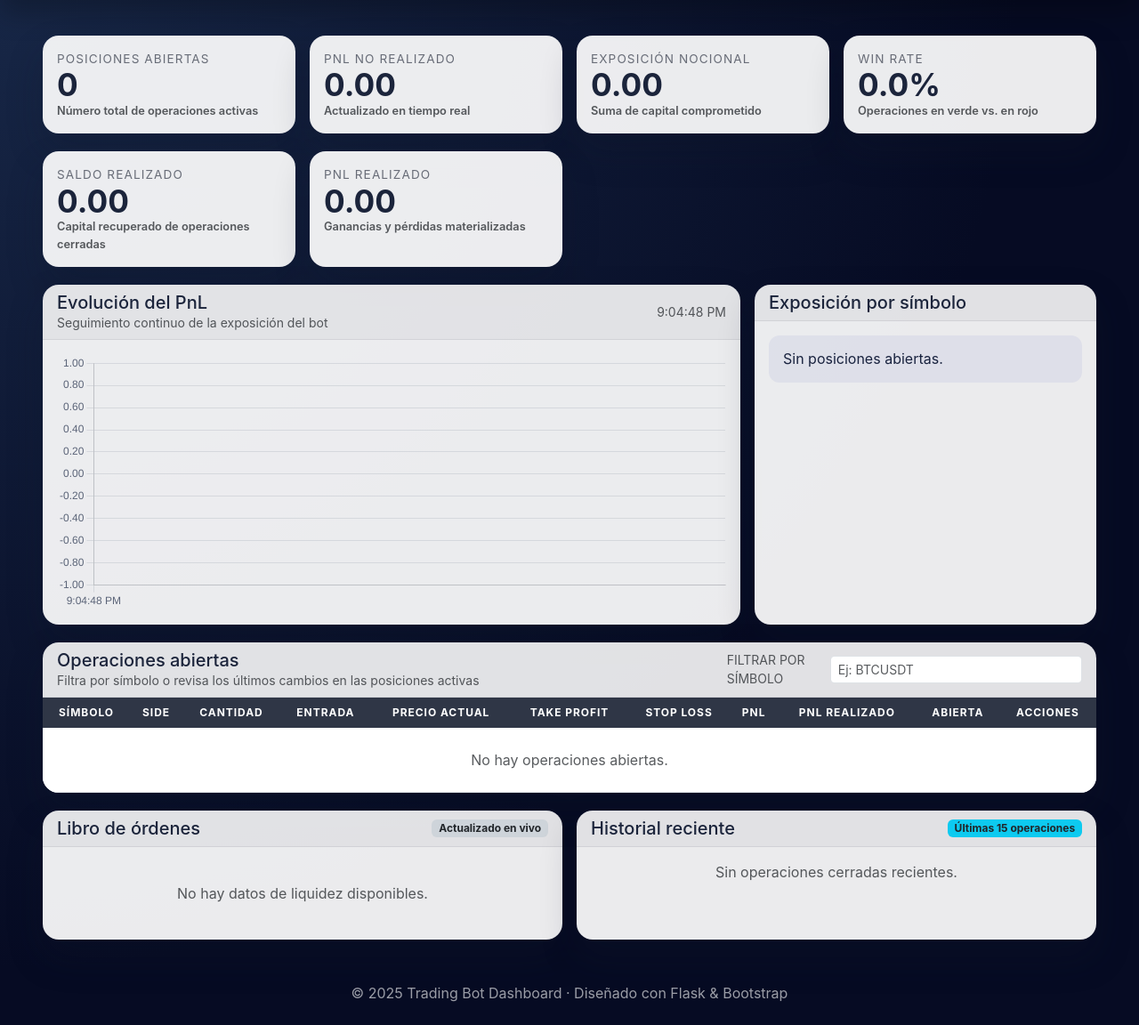
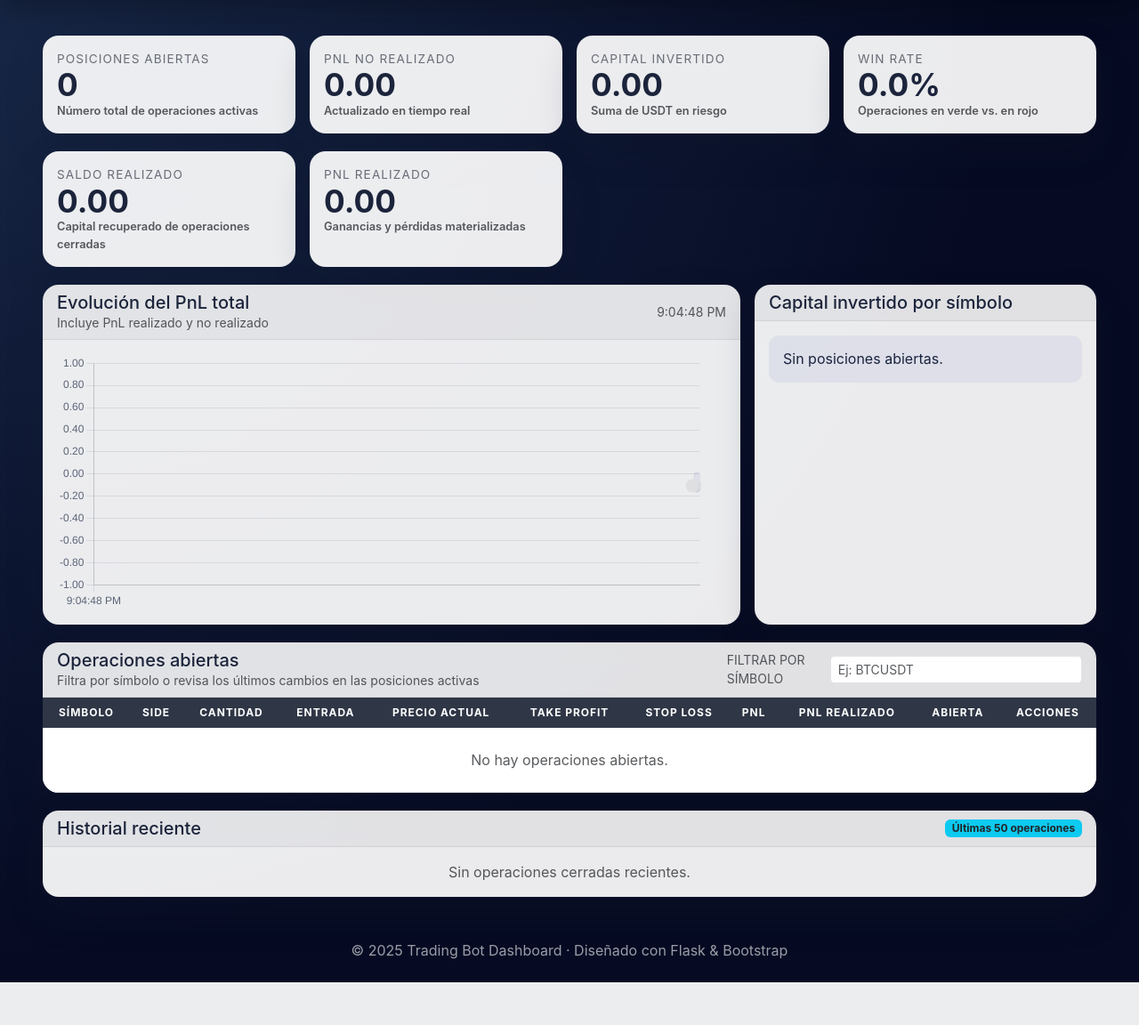
Before and after one commit to EJE2025/bot, a Flask app: page / in a window 1280 px wide. Shown: the part 56-1208 px from the top of the page at 89% size. After the commit the page ends 1160 px from the top, so only its background shows below. Run offline with Flask 3, Linux system fonts and the light colour scheme; data that the repository does not hold is empty; some libraries are stand-ins or nearby versions.

Commit message:
Refine position sizing and dashboard session handling

```diff
--- a/trading_bot/static/css/dashboard.css
+++ b/trading_bot/static/css/dashboard.css
@@ -36,6 +36,73 @@ main.container-fluid {
     border-radius: 18px;
     box-shadow: 0 20px 40px rgba(15, 23, 42, 0.24);
     overflow: hidden;
+}
+
+.chart-body {
+    position: relative;
+    height: 320px;
+    padding-right: 2.8rem;
+}
+
+.pnl-chart-wrapper {
+    position: relative;
+    height: 100%;
+}
+
+.pnl-chart-wrapper canvas {
+    width: 100% !important;
+    height: 100% !important;
+}
+
+.pnl-scroll {
+    position: absolute;
+    top: 0;
+    bottom: 0;
+    right: -0.85rem;
+    margin: auto 0;
+    width: 2.2rem;
+    padding: 0;
+    background: transparent;
+    -webkit-appearance: slider-vertical;
+    writing-mode: bt-lr;
+}
+
+.pnl-scroll:disabled {
+    opacity: 0.35;
+}
+
+.pnl-scroll:focus {
+    box-shadow: none;
+}
+
+.pnl-scroll::-webkit-slider-runnable-track {
+    width: 6px;
+    background: rgba(63, 81, 181, 0.25);
+    border-radius: 999px;
+}
+
+.pnl-scroll::-webkit-slider-thumb {
+    -webkit-appearance: none;
+    width: 16px;
+    height: 16px;
+    background: var(--brand-secondary);
+    border-radius: 50%;
+    border: 2px solid rgba(255, 255, 255, 0.9);
+    margin-top: -5px;
+}
+
+.pnl-scroll::-moz-range-track {
+    width: 6px;
+    background: rgba(63, 81, 181, 0.25);
+    border-radius: 999px;
+}
+
+.pnl-scroll::-moz-range-thumb {
+    width: 16px;
+    height: 16px;
+    background: var(--brand-secondary);
+    border-radius: 50%;
+    border: 2px solid rgba(255, 255, 255, 0.9);
 }
 
 .card-header {
@@ -212,6 +279,16 @@ main.container-fluid {
     }
 }
 
+@media (max-width: 576px) {
+    .chart-body {
+        padding-right: 2.2rem;
+    }
+
+    .pnl-scroll {
+        right: -0.6rem;
+    }
+}
+
 @media (min-width: 993px) {
     .liquidity-grid {
         grid-template-columns: repeat(auto-fit, minmax(280px, 1fr));
--- a/trading_bot/static/js/dashboard.js
+++ b/trading_bot/static/js/dashboard.js
@@ -1,5 +1,6 @@
 const REFRESH_INTERVAL = 10000;
-const MAX_POINTS = 60;
+const MAX_VIEW_POINTS = 60;
+const MAX_SERIES_POINTS = 500;
 
 const numberFormatter = new Intl.NumberFormat('en-US', {
   minimumFractionDigits: 2,
@@ -26,17 +27,25 @@ const state = {
   trades: [],
   summary: null,
   history: [],
-  liquidity: {},
   symbolFilter: '',
   pnlSeries: [],
+  sessionBaselines: {
+    realized_balance: 0,
+    realized_pnl_total: 0,
+    total_pnl: 0,
+  },
   tradingActive: true,
   connectionHealthy: true,
+  sessionId: null,
+  pnlViewportOffset: 0,
+  pnlViewportManual: false,
 };
 
 let pnlChart = null;
 let socket = null;
 let partialModal = null;
 let partialTradeContext = null;
+let pnlScroll = null;
 
 function getTradeId(trade) {
   return trade.trade_id || trade.id || trade.uuid;
@@ -136,10 +145,11 @@ function formatNumber(value, formatter = numberFormatter) {
 }
 
 function formatPnL(value) {
-  const numeric = Number(value);
-  if (!Number.isFinite(numeric)) {
+  const raw = Number(value);
+  if (!Number.isFinite(raw)) {
     return '—';
   }
+  const numeric = normalizeBaselineDelta(raw);
   const prefix = numeric > 0 ? '+' : '';
   return `${prefix}${numberFormatter.format(numeric)}`;
 }
@@ -151,6 +161,14 @@ function formatDate(value) {
     return value;
   }
   return date.toLocaleString();
+}
+
+function normalizeBaselineDelta(value) {
+  const numeric = Number(value);
+  if (!Number.isFinite(numeric)) {
+    return 0;
+  }
+  return Math.abs(numeric) < 1e-8 ? 0 : numeric;
 }
 
 function ensureChart() {
@@ -167,7 +185,7 @@ function ensureChart() {
       labels: [],
       datasets: [
         {
-          label: 'PnL no realizado',
+          label: 'PnL total',
           data: [],
           borderColor: '#2b6cb0',
           backgroundColor: 'rgba(66, 153, 225, 0.25)',
@@ -219,37 +237,146 @@ function ensureChart() {
   return pnlChart;
 }
 
+function resetPnlSeries() {
+  state.pnlSeries = [];
+  state.pnlViewportOffset = 0;
+  state.pnlViewportManual = false;
+  const chart = ensureChart();
+  if (!chart) return;
+  chart.data.labels = [];
+  chart.data.datasets[0].data = [];
+  chart.update('none');
+  updatePnlSlider();
+}
+
+function getPnlScroll() {
+  if (!pnlScroll) {
+    pnlScroll = document.getElementById('pnlScroll');
+  }
+  return pnlScroll;
+}
+
+function updatePnlSlider() {
+  const slider = getPnlScroll();
+  if (!slider) return;
+  const total = state.pnlSeries.length;
+  const windowSize = Math.min(MAX_VIEW_POINTS, total);
+  const maxOffset = Math.max(0, total - windowSize);
+  slider.max = String(maxOffset);
+  slider.disabled = maxOffset === 0;
+  if (maxOffset === 0) {
+    state.pnlViewportOffset = 0;
+    state.pnlViewportManual = false;
+  }
+  const desiredValue = state.pnlViewportManual ? Math.min(state.pnlViewportOffset, maxOffset) : 0;
+  if (Number(slider.value) !== desiredValue) {
+    slider.value = String(desiredValue);
+  }
+}
+
+function applyPnlViewport() {
+  const chart = ensureChart();
+  if (!chart) return;
+  const total = state.pnlSeries.length;
+  if (total === 0) {
+    chart.data.labels = [];
+    chart.data.datasets[0].data = [];
+    chart.update('none');
+    return;
+  }
+  const windowSize = Math.min(MAX_VIEW_POINTS, total);
+  const maxOffset = Math.max(0, total - windowSize);
+  const offset = Math.min(state.pnlViewportOffset, maxOffset);
+  const startIndex = Math.max(0, total - windowSize - offset);
+  const visible = state.pnlSeries.slice(startIndex, startIndex + windowSize);
+  chart.data.labels = visible.map((item) => item.label);
+  chart.data.datasets[0].data = visible.map((item) => item.value);
+  chart.update('none');
+}
+
+function handleSession(summary) {
+  if (!summary) return;
+  const newSessionId = summary.session_id || null;
+  const openPositions = Number(summary.total_positions || 0);
+  const sessionChanged = newSessionId && newSessionId !== state.sessionId;
+  const realizedBaseline = Number(summary.realized_balance ?? 0);
+  const realizedTotalBaseline = Number(
+    summary.realized_pnl_total ?? summary.realized_pnl ?? 0,
+  );
+  const totalBaseline = Number(
+    summary.total_pnl ?? realizedTotalBaseline + Number(summary.unrealized_pnl ?? 0),
+  );
+  if (openPositions === 0 && (sessionChanged || state.sessionId === null)) {
+    state.sessionBaselines = {
+      realized_balance: realizedBaseline,
+      realized_pnl_total: realizedTotalBaseline,
+      total_pnl: totalBaseline,
+    };
+    resetPnlSeries();
+  }
+  if (openPositions > 0 && (state.sessionId === null || sessionChanged)) {
+    state.sessionBaselines = {
+      realized_balance: realizedBaseline,
+      realized_pnl_total: realizedTotalBaseline,
+      total_pnl: totalBaseline,
+    };
+  }
+  state.sessionId = newSessionId;
+}
+
 function updatePnlSeries(summary) {
   if (!summary) return;
   const chart = ensureChart();
   if (!chart) return;
 
   const timestampLabel = new Date(summary.generated_at || Date.now()).toLocaleTimeString();
-  const currentValue = Number(summary.unrealized_pnl) || 0;
+  const realizedRaw = Number(summary.realized_pnl_total ?? summary.realized_pnl ?? 0);
+  const unrealized = Number(summary.unrealized_pnl ?? 0);
+  const totalRaw = Number(summary.total_pnl ?? realizedRaw + unrealized) || 0;
+  const adjustedTotal = normalizeBaselineDelta(
+    totalRaw - (state.sessionBaselines.total_pnl || 0),
+  );
 
-  state.pnlSeries.push({ label: timestampLabel, value: currentValue });
-  if (state.pnlSeries.length > MAX_POINTS) {
+  state.pnlSeries.push({ label: timestampLabel, value: adjustedTotal });
+  if (state.pnlSeries.length > MAX_SERIES_POINTS) {
     state.pnlSeries.shift();
+    if (state.pnlViewportManual) {
+      const windowSize = Math.min(MAX_VIEW_POINTS, state.pnlSeries.length);
+      const maxOffset = Math.max(0, state.pnlSeries.length - windowSize);
+      state.pnlViewportOffset = Math.min(state.pnlViewportOffset, maxOffset);
+    }
   }
 
-  chart.data.labels = state.pnlSeries.map((item) => item.label);
-  chart.data.datasets[0].data = state.pnlSeries.map((item) => item.value);
-  chart.update('none');
+  if (!state.pnlViewportManual) {
+    state.pnlViewportOffset = 0;
+  }
+
+  updatePnlSlider();
+  applyPnlViewport();
 }
 
 function renderSummary(summary) {
   if (!summary) return;
   document.getElementById('metricPositions').textContent = summary.total_positions;
   document.getElementById('metricPnL').textContent = formatPnL(summary.unrealized_pnl);
-  document.getElementById('metricExposure').textContent = formatNumber(summary.gross_notional);
+  const totalInvested = Number(summary.total_invested ?? summary.total_exposure ?? 0);
+  document.getElementById('metricExposure').textContent = formatNumber(totalInvested);
   document.getElementById('metricWinRate').textContent = formatNumber(summary.win_rate, percentFormatter);
   const realizedBalance = document.getElementById('metricRealizedBalance');
   if (realizedBalance) {
-    realizedBalance.textContent = formatNumber(summary.realized_balance);
+    const baseline = state.sessionBaselines.realized_balance || 0;
+    const realizedBalanceValue = normalizeBaselineDelta(
+      Number(summary.realized_balance ?? 0) - baseline,
+    );
+    realizedBalance.textContent = formatNumber(Math.max(0, realizedBalanceValue));
   }
   const realizedPnL = document.getElementById('metricRealizedPnL');
   if (realizedPnL) {
-    realizedPnL.textContent = formatPnL(summary.realized_pnl);
+    const baseline = state.sessionBaselines.realized_pnl_total || 0;
+    const realizedPnLValue = normalizeBaselineDelta(
+      Number(summary.realized_pnl_total ?? summary.realized_pnl ?? 0) - baseline,
+    );
+    realizedPnL.textContent = formatPnL(realizedPnLValue);
   }
   document.getElementById('lastUpdated').textContent = new Date(summary.generated_at).toLocaleTimeString();
 
@@ -265,7 +392,7 @@ function renderSummary(summary) {
     const pnlClass = item.unrealized_pnl >= 0 ? 'text-success' : 'text-danger';
     const exposure = formatNumber(item.exposure, quantityFormatter);
     const pnl = formatPnL(item.unrealized_pnl);
-    const notional = formatNumber(item.notional_value);
+    const invested = formatNumber(item.invested_value ?? 0);
     const li = document.createElement('li');
     li.className = 'list-group-item d-flex flex-column flex-sm-row align-items-sm-center justify-content-between';
     li.innerHTML = `
@@ -274,8 +401,8 @@ function renderSummary(summary) {
         <span class="badge bg-dark-subtle text-dark">${item.positions} posiciones</span>
       </div>
       <div class="d-flex flex-wrap gap-3">
-        <span><strong>Exposición:</strong> ${exposure}</span>
-        <span><strong>Notional:</strong> ${notional}</span>
+        <span><strong>Cantidad:</strong> ${exposure}</span>
+        <span><strong>Invertido:</strong> ${invested}</span>
         <span class="${pnlClass}"><strong>PnL:</strong> ${pnl}</span>
       </div>`;
     list.appendChild(li);
@@ -290,13 +417,23 @@ function renderTrades() {
   const trades = filter
     ? state.trades.filter((trade) => String(trade.symbol || '').toLowerCase().includes(filter))
     : state.trades;
+  const sortedTrades = trades
+    ? [...trades].sort((a, b) => {
+        const pnlA = Number(a.pnl_unrealized ?? 0);
+        const pnlB = Number(b.pnl_unrealized ?? 0);
+        if (!Number.isFinite(pnlA) && !Number.isFinite(pnlB)) return 0;
+        if (!Number.isFinite(pnlA)) return 1;
+        if (!Number.isFinite(pnlB)) return -1;
+        return pnlB - pnlA;
+      })
+    : [];
 
-  if (!trades || trades.length === 0) {
+  if (!sortedTrades || sortedTrades.length === 0) {
     tbody.innerHTML = '<tr><td colspan="11" class="text-center text-muted py-4">No hay operaciones abiertas.</td></tr>';
     return;
   }
 
-  const rows = trades
+  const rows = sortedTrades
     .map((trade) => {
       const tradeId = getTradeId(trade);
       const side = String(trade.side || '').toLowerCase();
@@ -334,60 +471,6 @@ function renderTrades() {
 
   tbody.innerHTML = rows;
   attachTradeRowEvents();
-}
-
-function renderLiquidity() {
-  const container = document.getElementById('liquidityContainer');
-  if (!container) return;
-
-  const entries = Object.entries(state.liquidity || {});
-  if (entries.length === 0) {
-    container.innerHTML = '<div class="text-muted text-center py-4">No hay datos de liquidez disponibles.</div>';
-    return;
-  }
-
-  const html = entries
-    .map(([symbol, book]) => {
-      const bids = (book.bids || []).slice(0, 5);
-      const asks = (book.asks || []).slice(0, 5);
-      const rows = [];
-      for (let i = 0; i < Math.max(bids.length, asks.length); i += 1) {
-        const bid = bids[i] || ['—', '—'];
-        const ask = asks[i] || ['—', '—'];
-        rows.push(`
-          <tr>
-            <td class="text-success">${formatNumber(bid[0], priceFormatter)}</td>
-            <td class="text-success">${formatNumber(bid[1], quantityFormatter)}</td>
-            <td class="text-danger">${formatNumber(ask[0], priceFormatter)}</td>
-            <td class="text-danger">${formatNumber(ask[1], quantityFormatter)}</td>
-          </tr>`);
-      }
-      return `
-        <div class="orderbook-card">
-          <div class="d-flex justify-content-between align-items-center mb-2">
-            <span class="symbol-badge"><i class="bi bi-lightning"></i>${symbol}</span>
-            <span class="badge bg-secondary-subtle text-dark">Top 5 niveles</span>
-          </div>
-          <div class="table-responsive">
-            <table class="table table-sm mb-0">
-              <thead>
-                <tr>
-                  <th class="text-success">Bid</th>
-                  <th class="text-success">Cantidad</th>
-                  <th class="text-danger">Ask</th>
-                  <th class="text-danger">Cantidad</th>
-                </tr>
-              </thead>
-              <tbody>
-                ${rows.join('')}
-              </tbody>
-            </table>
-          </div>
-        </div>`;
-    })
-    .join('');
-
-  container.innerHTML = `<div class="liquidity-grid">${html}</div>`;
 }
 
 function renderHistory() {
@@ -429,16 +512,14 @@ async function refreshDashboard(manual = false) {
       setStatus('Actualizando…', 'info');
     }
     clearAlert();
-    const [trades, summary, liquidity, history] = await Promise.all([
+    const [trades, summary, history] = await Promise.all([
       fetchJSON('/api/trades'),
       fetchJSON('/api/summary'),
-      fetchJSON('/api/liquidity'),
-      fetchJSON('/api/history?limit=15').catch(() => []),
+      fetchJSON('/api/history?limit=50').catch(() => []),
     ]);
 
     state.trades = trades;
     state.summary = summary;
-    state.liquidity = liquidity;
     state.history = history;
     state.connectionHealthy = true;
 
@@ -448,9 +529,10 @@ async function refreshDashboard(manual = false) {
         : state.tradingActive;
     updateTradingControls(tradingActive);
 
+    handleSession(summary);
+
     renderTrades();
     renderSummary(summary);
-    renderLiquidity();
     renderHistory();
     updatePnlSeries(summary);
   } catch (error) {
@@ -463,6 +545,35 @@ async function refreshDashboard(manual = false) {
 }
 
 function attachEvents() {
+  pnlScroll = document.getElementById('pnlScroll');
+  if (pnlScroll) {
+    pnlScroll.addEventListener('input', (event) => {
+      const value = Number(event.target.value || 0);
+      if (!Number.isFinite(value) || value < 0) {
+        return;
+      }
+      state.pnlViewportOffset = value;
+      state.pnlViewportManual = value !== 0;
+      applyPnlViewport();
+    });
+    pnlScroll.addEventListener('change', (event) => {
+      const value = Number(event.target.value || 0);
+      if (!Number.isFinite(value) || value < 0) {
+        return;
+      }
+      state.pnlViewportOffset = value;
+      state.pnlViewportManual = value !== 0;
+      updatePnlSlider();
+      applyPnlViewport();
+    });
+    pnlScroll.addEventListener('dblclick', () => {
+      state.pnlViewportOffset = 0;
+      state.pnlViewportManual = false;
+      updatePnlSlider();
+      applyPnlViewport();
+    });
+  }
+
   const filterInput = document.getElementById('symbolFilter');
   if (filterInput) {
     filterInput.addEventListener('input', (event) => {
@@ -507,6 +618,8 @@ function attachEvents() {
   if (confirmBtn) {
     confirmBtn.addEventListener('click', handlePartialConfirm);
   }
+
+  updatePnlSlider();
 }
 
 function initialize() {
--- a/trading_bot/templates/index.html
+++ b/trading_bot/templates/index.html
@@ -53,9 +53,9 @@
             <div class="col-12 col-md-6 col-xl-3">
                 <div class="card metric-card h-100">
                     <div class="card-body">
-                        <div class="metric-label">Exposición nocional</div>
+                        <div class="metric-label">Capital invertido</div>
                         <div class="metric-value" id="metricExposure">0.00</div>
-                        <div class="metric-delta text-muted">Suma de capital comprometido</div>
+                        <div class="metric-delta text-muted">Suma de USDT en riesgo</div>
                     </div>
                 </div>
             </div>
@@ -96,20 +96,23 @@
                 <div class="card h-100">
                     <div class="card-header d-flex align-items-center justify-content-between">
                         <div>
-                            <h2 class="h5 mb-0">Evolución del PnL</h2>
-                            <p class="text-muted mb-0 small">Seguimiento continuo de la exposición del bot</p>
+                            <h2 class="h5 mb-0">Evolución del PnL total</h2>
+                            <p class="text-muted mb-0 small">Incluye PnL realizado y no realizado</p>
                         </div>
                         <small class="text-muted" id="lastUpdated">Sin datos</small>
                     </div>
-                    <div class="card-body" style="height: 320px;">
-                        <canvas id="pnlChart" aria-label="Gráfico de PnL"></canvas>
+                    <div class="card-body chart-body">
+                        <div class="pnl-chart-wrapper">
+                            <canvas id="pnlChart" aria-label="Gráfico de PnL"></canvas>
+                            <input type="range" class="form-range pnl-scroll" id="pnlScroll" min="0" max="0" value="0" step="1" orient="vertical" aria-label="Desplazar historial del PnL">
+                        </div>
                     </div>
                 </div>
             </div>
             <div class="col-12 col-xl-4">
                 <div class="card h-100">
                     <div class="card-header">
-                        <h2 class="h5 mb-0">Exposición por símbolo</h2>
+                        <h2 class="h5 mb-0">Capital invertido por símbolo</h2>
                     </div>
                     <div class="card-body">
                         <ul class="list-group list-group-flush symbol-breakdown" id="symbolBreakdown">
@@ -162,22 +165,11 @@
         </div>
 
         <div class="row g-3 mt-1">
-            <div class="col-12 col-xl-6">
-                <div class="card h-100">
-                    <div class="card-header d-flex justify-content-between align-items-center">
-                        <h2 class="h5 mb-0">Libro de órdenes</h2>
-                        <span class="badge bg-dark-subtle text-dark">Actualizado en vivo</span>
-                    </div>
-                    <div class="card-body" id="liquidityContainer">
-                        <div class="text-muted text-center">Esperando datos de liquidez…</div>
-                    </div>
-                </div>
-            </div>
-            <div class="col-12 col-xl-6">
+            <div class="col-12">
                 <div class="card h-100">
                     <div class="card-header d-flex justify-content-between align-items-center">
                         <h2 class="h5 mb-0">Historial reciente</h2>
-                        <span class="badge bg-info text-dark">Últimas 15 operaciones</span>
+                        <span class="badge bg-info text-dark">Últimas 50 operaciones</span>
                     </div>
                     <div class="card-body">
                         <div id="historyList" class="history-list">
```
Also changed, not shown: tests/test_webapp.py (+27 -5 lines), tests/test_webapp_summary.py (+5 -1 lines), trading_bot/config.py (+6 -1 lines), trading_bot/exporter.py (+12 -2 lines), trading_bot/strategy.py (+28 -11 lines), trading_bot/trade_manager.py (+76 -2 lines), trading_bot/webapp.py (+81 -102 lines), README.md.
